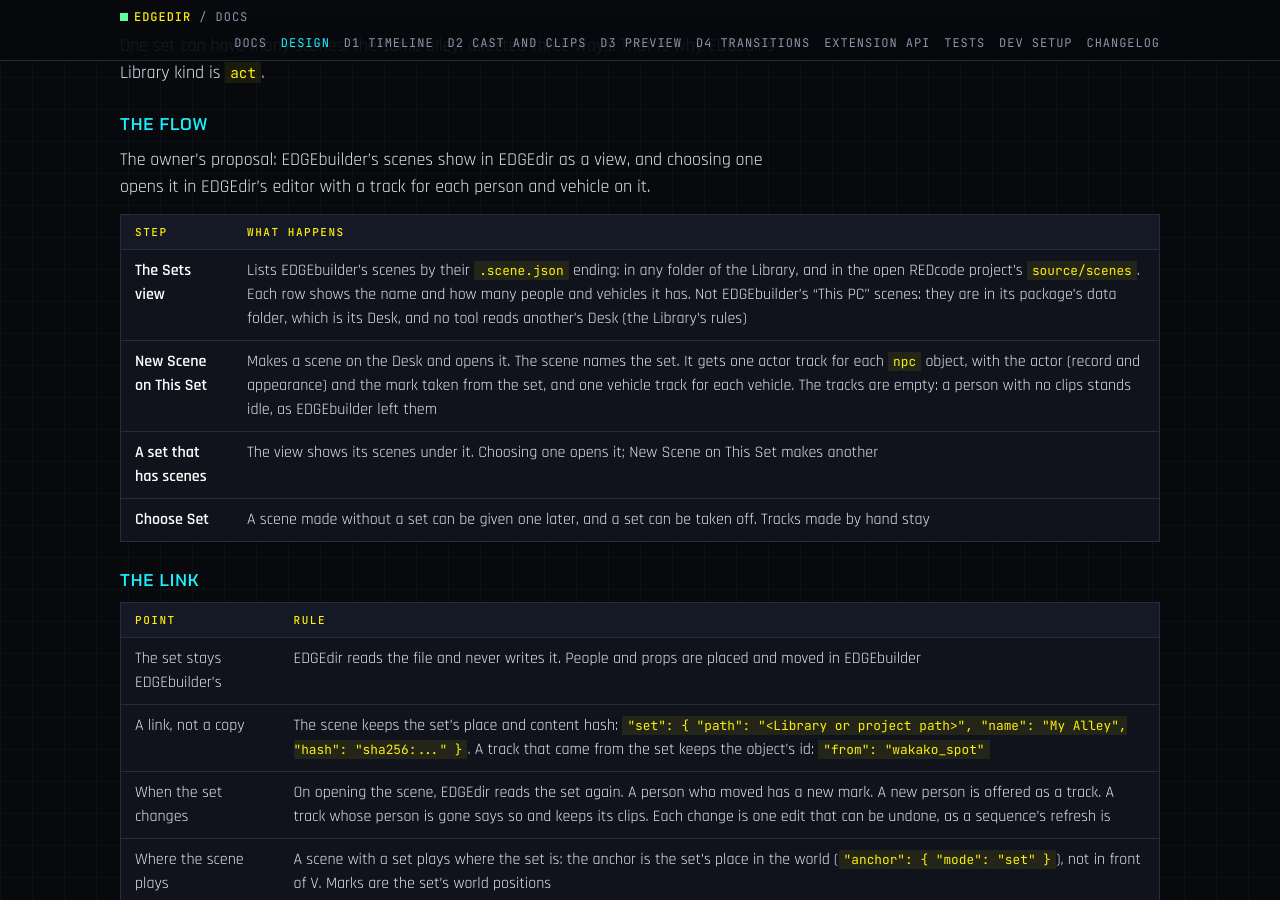
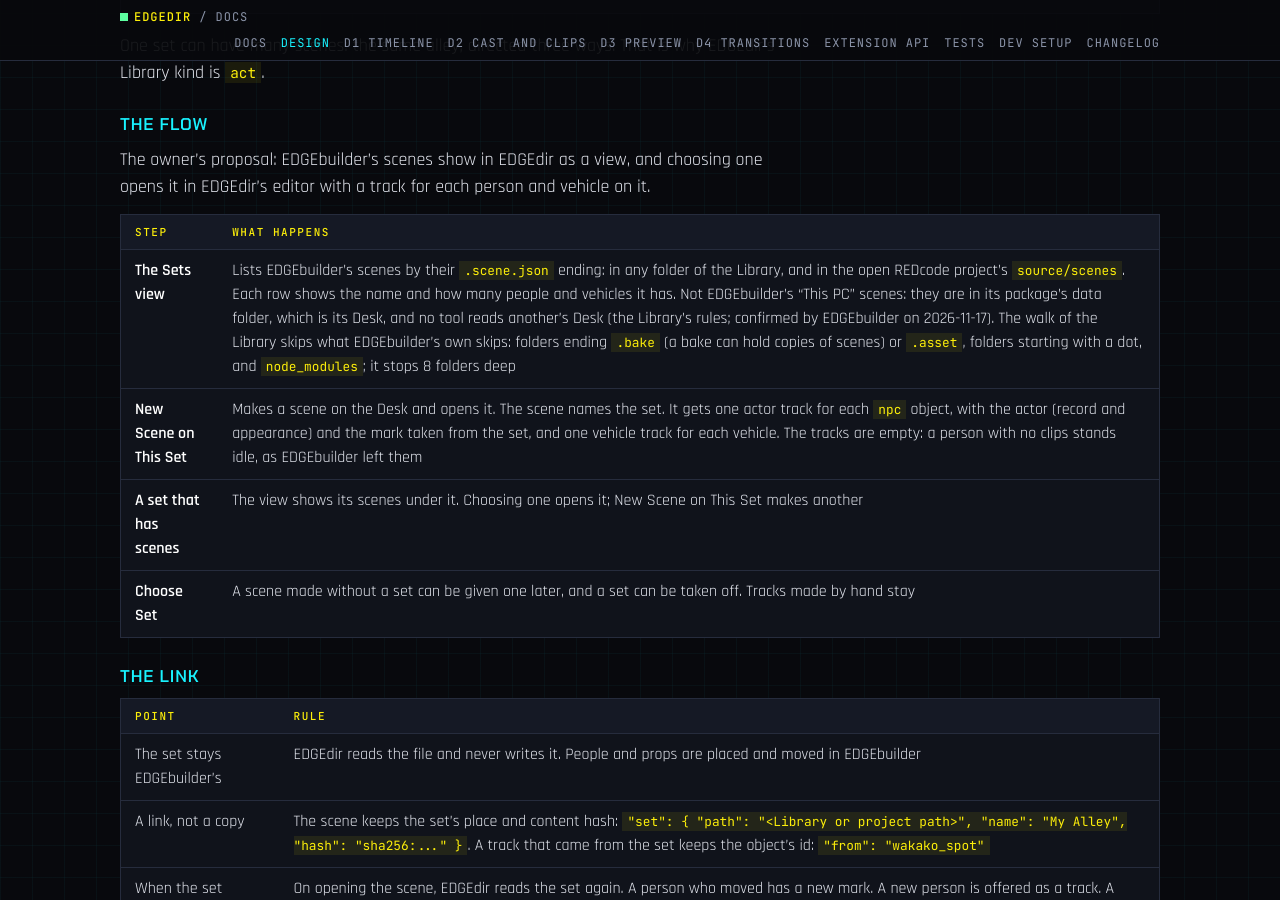
Before and after one commit to Edgemodders/EDGEdir, a Jekyll site: the page built from docs/design.md, in a window 1280 px wide and 900 px high, scrolled down 11283 px. Built offline with Jekyll 4.4.1, drawn with Linux system fonts in a browser that asks for light colours.

Commit message:
Design: the Sets view walks the Library as EDGEbuilder does (its early note on #6)
Co-Authored-By: Claude Fable 5.2 <noreply@anthropic.com>

```diff
--- a/docs/design.md
+++ b/docs/design.md
@@ -276,7 +276,7 @@ The owner's proposal: EDGEbuilder's scenes show in EDGEdir as a view, and choosi
 
 | Step | What happens |
 |---|---|
-| **The Sets view** | Lists EDGEbuilder's scenes by their `.scene.json` ending: in any folder of the Library, and in the open REDcode project's `source/scenes`. Each row shows the name and how many people and vehicles it has. Not EDGEbuilder's "This PC" scenes: they are in its package's data folder, which is its Desk, and no tool reads another's Desk (the Library's rules) |
+| **The Sets view** | Lists EDGEbuilder's scenes by their `.scene.json` ending: in any folder of the Library, and in the open REDcode project's `source/scenes`. Each row shows the name and how many people and vehicles it has. Not EDGEbuilder's "This PC" scenes: they are in its package's data folder, which is its Desk, and no tool reads another's Desk (the Library's rules; confirmed by EDGEbuilder on 2026-11-17). The walk of the Library skips what EDGEbuilder's own skips: folders ending `.bake` (a bake can hold copies of scenes) or `.asset`, folders starting with a dot, and `node_modules`; it stops 8 folders deep |
 | **New Scene on This Set** | Makes a scene on the Desk and opens it. The scene names the set. It gets one actor track for each `npc` object, with the actor (record and appearance) and the mark taken from the set, and one vehicle track for each vehicle. The tracks are empty: a person with no clips stands idle, as EDGEbuilder left them |
 | **A set that has scenes** | The view shows its scenes under it. Choosing one opens it; New Scene on This Set makes another |
 | **Choose Set** | A scene made without a set can be given one later, and a set can be taken off. Tracks made by hand stay |
```
